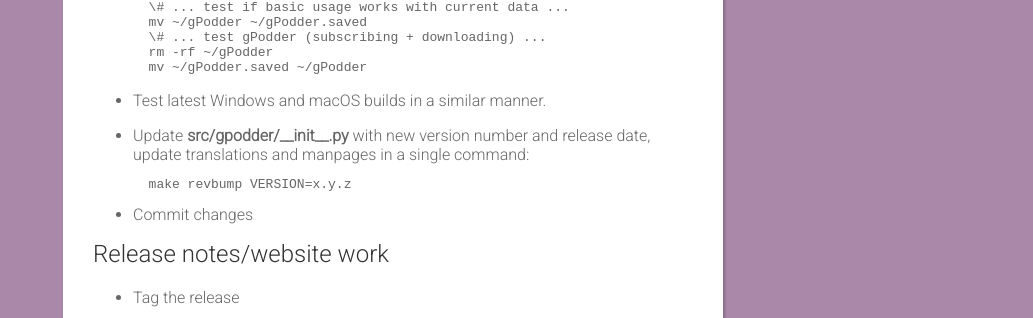
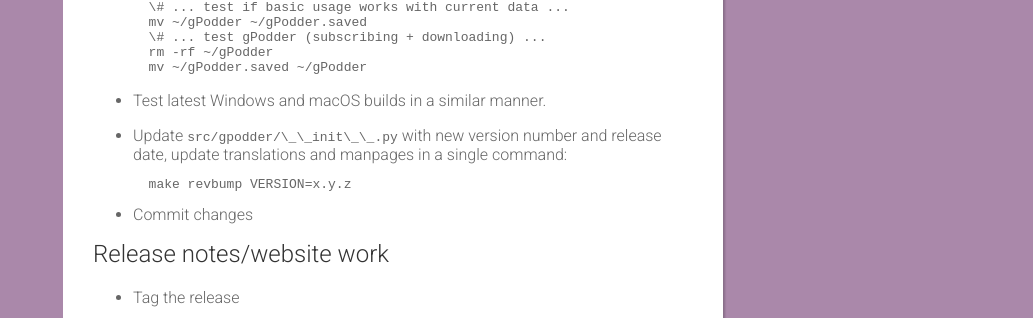
Before and after one commit to gpodder/gpodder.github.io, a Jekyll site: the page built from docs/release-process.md, in a window 1280 px wide. Shown: the part 570-888 px from the top of the page, without its empty margins (247-1280 px from the left). Built offline with Jekyll 4.4.1, drawn with Linux system fonts in a browser that asks for light colours; our own code applies the rules of GitHub Pages for plain Markdown files.

````diff
--- a/docs/release-process.md
+++ b/docs/release-process.md
@@ -36,7 +36,7 @@ Testing and release management in the repository
 
 - Test latest Windows and macOS builds in a similar manner.
 
-- Update **src/gpodder/\_\_init\_\_.py** with new version number and release date, update translations and manpages
+- Update `src/gpodder/\_\_init\_\_.py` with new version number and release date, update translations and manpages
   in a single command:
     ```
     make revbump VERSION=x.y.z
````
